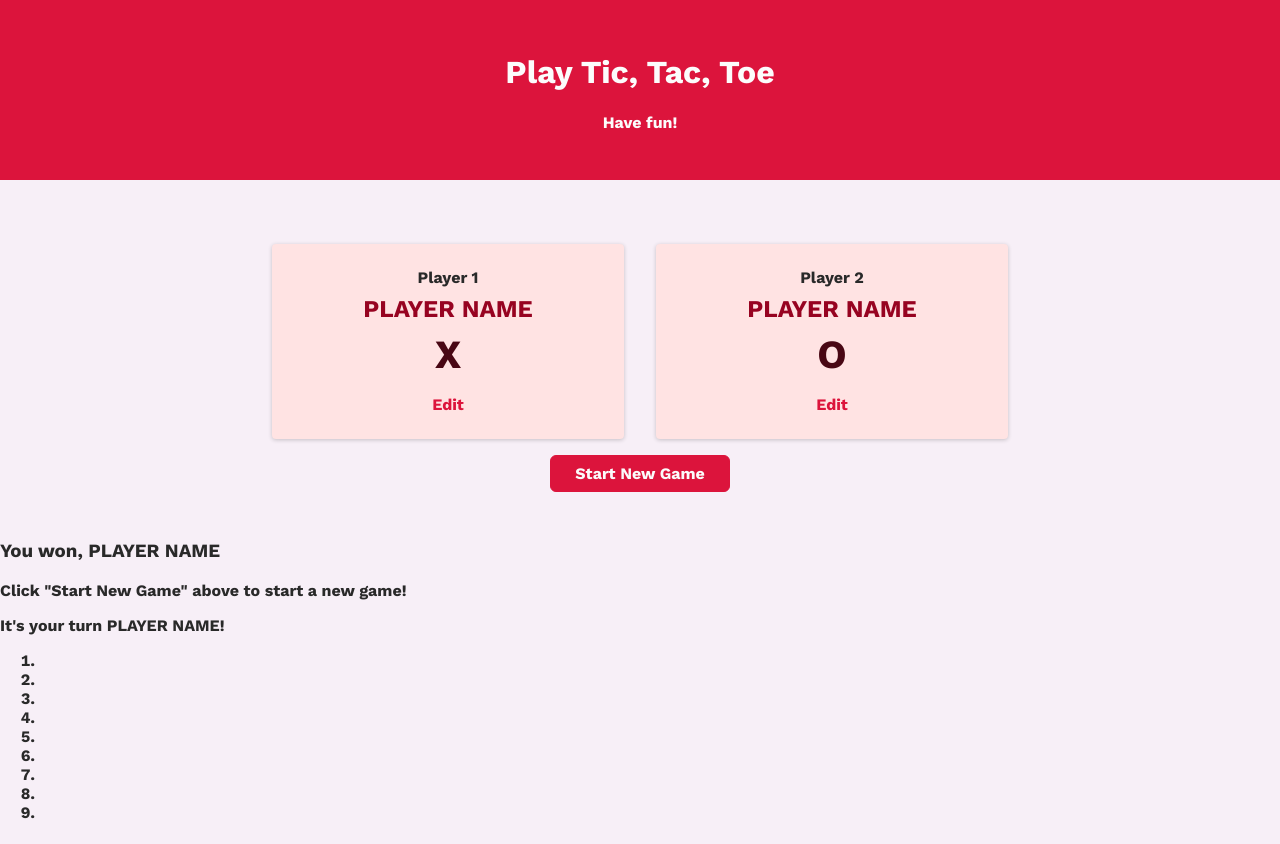
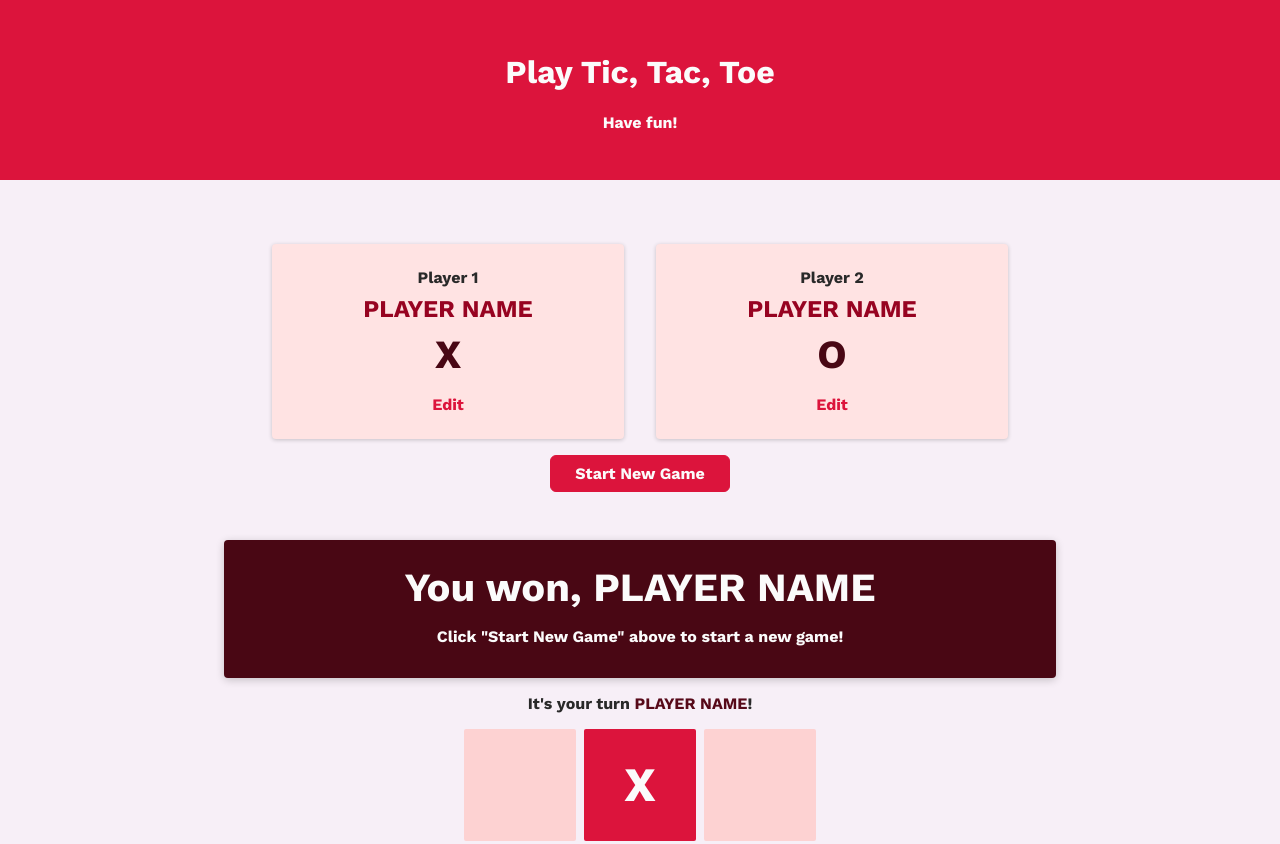
Before and after one commit to franciuu/Tic-Tac-Toe, a plain HTML site: page index.html in a window 1280 px wide. Shown: the top 844 px of the page. Drawn offline with nearby package versions, Linux system fonts and the light colour scheme.

Commit message:
styling the game board

```diff
--- a/index.html
+++ b/index.html
@@ -13,6 +13,7 @@
     <link rel="stylesheet" href="styles/style.css" />
     <link rel="stylesheet" href="styles/overlays.css" />
     <link rel="stylesheet" href="styles/configuration.css" />
+    <link rel="stylesheet" href="styles/game.css">
   </head>
   <body>
     <div id="backdrop"></div>
@@ -56,15 +57,15 @@
         <button class="btn">Start New Game</button>
       </section>
       <section id="active-game">
-        <article>
-          <h3>You won, <span id="winner-name">PLAYER NAME</span></h3>
+        <article id="game-over">
+          <h2>You won, <span id="winner-name">PLAYER NAME</span></h2>
           <p>Click "Start New Game" above to start a new game!</p>
         </article>
 
         <p>It's your turn <span id="active-player-name">PLAYER NAME</span>!</p>
-        <ol>
+        <ol id="game-board">
           <li></li>
-          <li></li>
+          <li class="disabled">X</li>
           <li></li>
 
           <li></li>
--- /dev/null
+++ b/styles/game.css
@@ -0,0 +1,52 @@
+#active-game {
+    text-align: center;
+    margin: 2rem 0 5rem 0;
+    /* display: none;*/
+}
+#game-over {
+    width: 90%;
+    max-width: 48rem;
+    margin: auto;
+    padding: 1rem 2rem;
+    background-color: rgb(73, 7, 20);
+    color: rgb(251, 251, 251);
+    box-shadow: 0 2px 8px rgba(0, 0, 0, 0.2);
+    border-radius: 4px;
+    /* display: none;*/
+}
+#game-over h2 {
+    font-size: 2.5rem;
+    margin: 0.5rem 0;
+}
+#active-player-name {
+    font-weight: bold;
+    color: rgb(87, 9, 25);
+}
+#game-board {
+    list-style: none;
+    margin: 1rem 0;
+    padding: 0;
+    display: grid;
+    grid-template-columns: repeat(3, 7rem);
+    grid-template-rows: repeat(3, 7rem);
+    justify-content: center;
+    gap: 0.5rem;
+}
+#game-board li {
+    background-color: rgb(253, 210, 210);
+    border-radius: 2px;
+    cursor: pointer;
+    display: flex;
+    justify-content: center;
+    align-items: center;
+    font-size: 3rem;
+    font-weight: bold;
+}
+#game-board li:hover {
+    background-color: rgb(220, 20, 60);
+}
+#game-board li.disabled {
+    background-color: rgb(220, 20, 60);
+    color: rgb(251, 251, 251);
+    cursor: default;
+}
--- a/styles/style.css
+++ b/styles/style.css
@@ -6,7 +6,7 @@ body {
 }
 #main-header {
     background-color: rgb(220, 20, 60);
-    color: rgb(252, 252, 252);
+    color: rgb(251, 251, 251);
     padding: 2rem 5%;
     text-align: center;
 }
```
